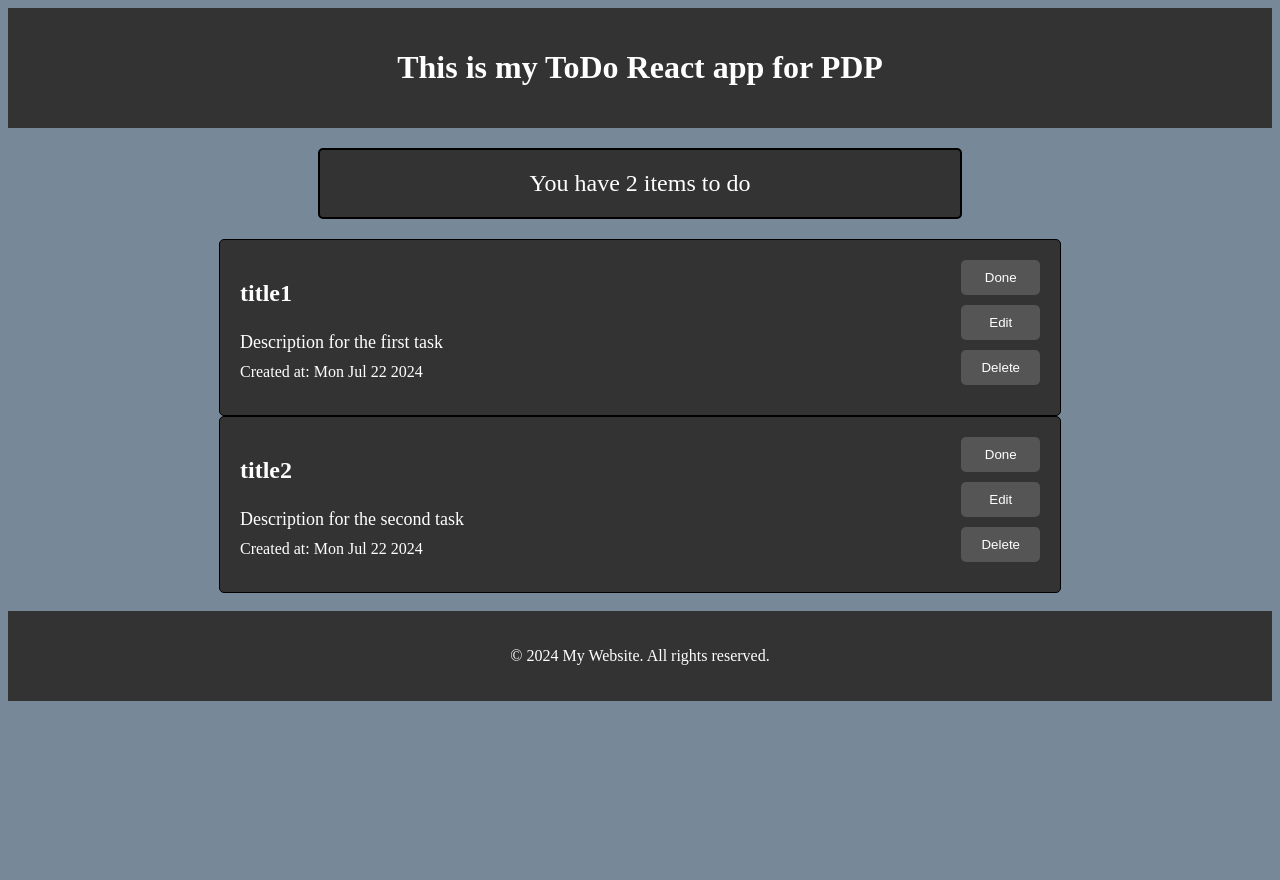
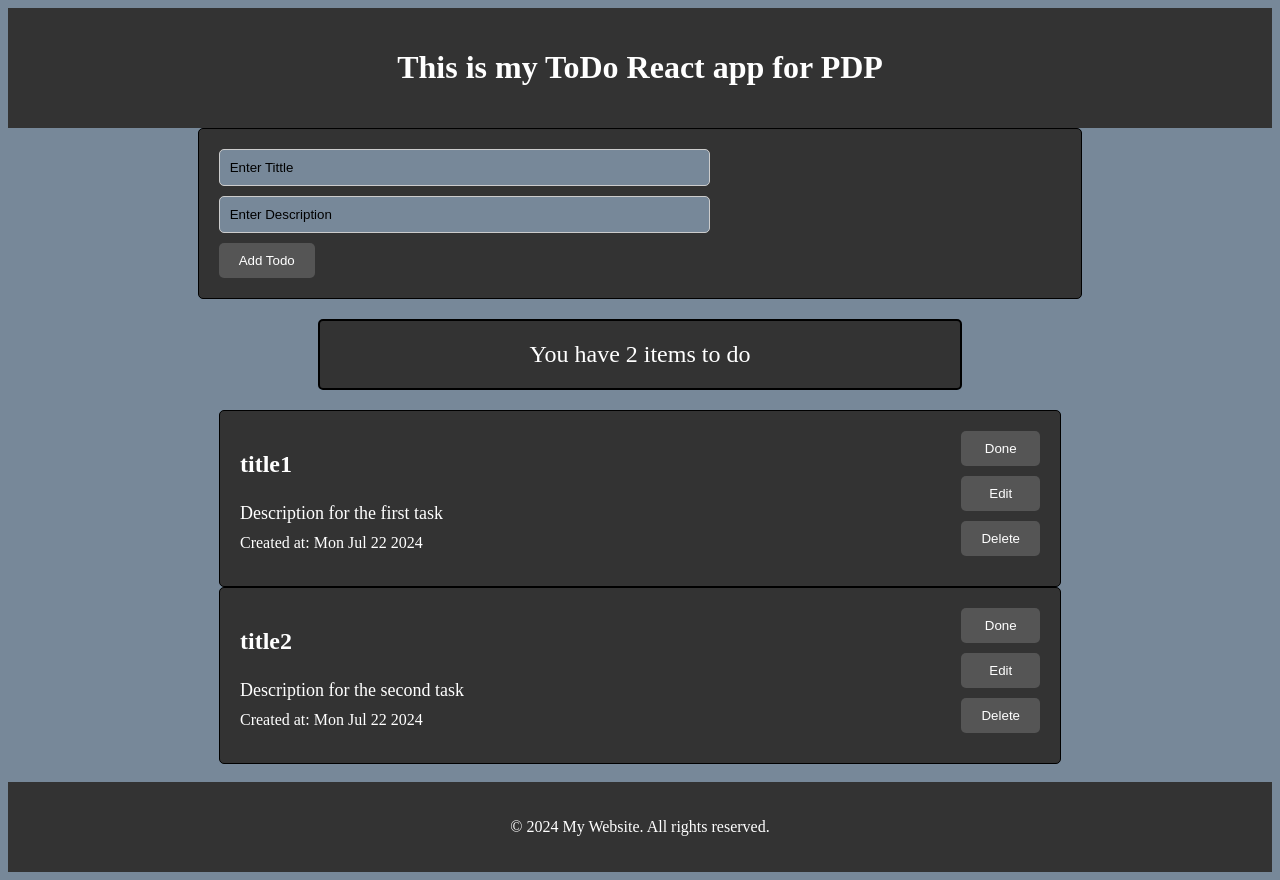
Before and after one commit to misterio33/AngularToDo, an Angular app: page / in a window 1280 px wide. Before the commit the page ends 800 px from the top, so only its background shows below. Built offline with nearby package versions, Linux system fonts and the light colour scheme.

Commit message:
added add todo functionality

```diff
--- a/src/app/app.component.html
+++ b/src/app/app.component.html
@@ -1,4 +1,5 @@
 <app-header />
+<app-new-todo />
 <app-todo-items />
 <app-done-todo-items />
 <app-footer />
--- a/src/app/app.component.ts
+++ b/src/app/app.component.ts
@@ -4,6 +4,7 @@ import { FooterComponent } from './footer/footer.component';
 import { TodoItemComponent } from './todo-item/todo-item.component';
 import { TodoItemsComponent } from './todo-items/todo-items.component';
 import { DoneTodoItemsComponent } from './done-todo-items/done-todo-items.component';
+import { NewTodoComponent } from './new-todo/new-todo.component';
 
 @Component({
     selector: 'app-root',
@@ -14,6 +15,7 @@ import { DoneTodoItemsComponent } from './done-todo-items/done-todo-items.compon
         TodoItemComponent,
         TodoItemsComponent,
         DoneTodoItemsComponent,
+        NewTodoComponent,
     ],
     templateUrl: './app.component.html',
     styleUrl: './app.component.css',
--- /dev/null
+++ b/src/app/new-todo/new-todo.component.css
@@ -0,0 +1,41 @@
+.newTodo {
+    width: 66.67%; /* 2/3 of the screen width */
+    margin-left: auto;
+    margin-right: auto;
+    border-radius: 5px;
+    border: 1px solid black;
+    display: flex;
+    flex-direction: column; /* Stack children vertically */
+    align-items: flex-start; /* Align items to the start (left) */
+    padding: 20px;
+    background-color: #333;
+    color: white;
+}
+
+.newTodo input {
+    width: 95%;
+    padding: 10px;
+    margin-bottom: 10px; /* Space between input fields */
+    border: 1px solid #ccc;
+    border-radius: 5px;
+    background-color: lightslategray;
+}
+
+.newTodo input::placeholder {
+    color: black;
+    opacity: 1;
+}
+
+.newTodo button {
+    align-self: flex-start; /* Align button to the start (left) */
+    padding: 10px 20px;
+    border: none;
+    border-radius: 5px;
+    background-color: #555;
+    color: white;
+    cursor: pointer;
+}
+
+.newTodo button:hover {
+    background-color: #777; /* Slightly lighter background on hover */
+}
--- /dev/null
+++ b/src/app/new-todo/new-todo.component.html
@@ -0,0 +1,17 @@
+<div class="newTodo">
+    <form (ngSubmit)="onSubmit()">
+        <input
+            type="text"
+            name="title"
+            placeholder="Enter Tittle"
+            [(ngModel)]="enteredTitle"
+        />
+        <input
+            type="text"
+            name="description"
+            placeholder="Enter Description"
+            [(ngModel)]="enteredDescription"
+        />
+        <button type="submit">Add Todo</button>
+    </form>
+</div>
--- /dev/null
+++ b/src/app/new-todo/new-todo.component.ts
@@ -0,0 +1,22 @@
+import { Component, inject } from '@angular/core';
+import { FormsModule } from '@angular/forms';
+import { TodoService } from '../todo.service';
+
+@Component({
+    selector: 'app-new-todo',
+    standalone: true,
+    imports: [FormsModule],
+    templateUrl: './new-todo.component.html',
+    styleUrl: './new-todo.component.css',
+})
+export class NewTodoComponent {
+    private todoService = inject(TodoService);
+    enteredTitle = '';
+    enteredDescription = '';
+
+    onSubmit() {
+        this.todoService.add(this.enteredTitle, this.enteredDescription);
+        this.enteredTitle = '';
+        this.enteredDescription = '';
+    }
+}
--- a/src/app/todo.service.ts
+++ b/src/app/todo.service.ts
@@ -26,6 +26,15 @@ export class TodoService {
         return this.todoItems.filter((item) => item.isDone === true);
     }
 
+    add(title: string, description: string) {
+        this.todoItems.unshift({
+            title: title,
+            description: description,
+            isDone: false,
+            createdAt: new Date(),
+        });
+    }
+
     delete(itemToDelete: TodoItem) {
         this.todoItems = this.todoItems.filter((item) => item !== itemToDelete);
     }
```
